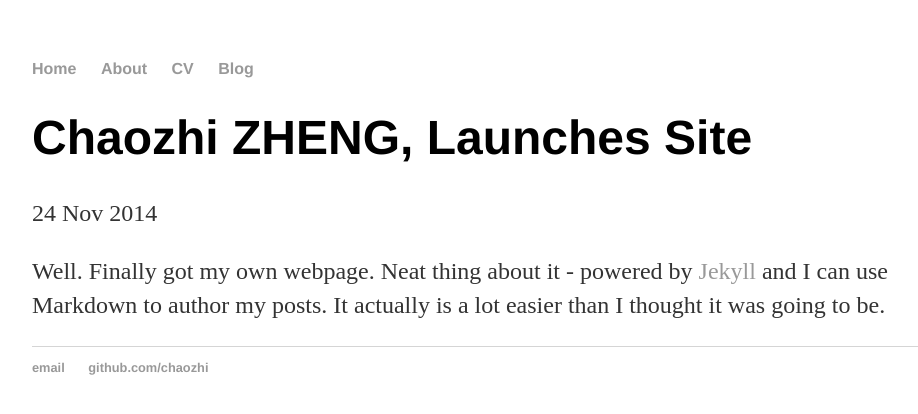
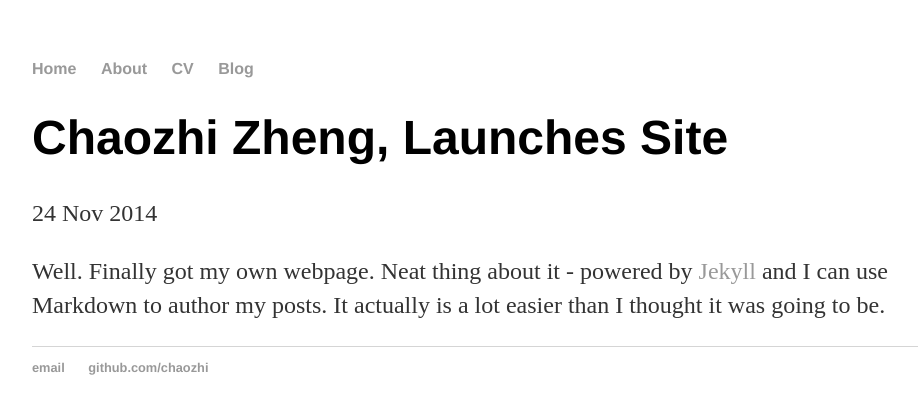
Before and after one commit to chaozhi/chaozhi.github.io, a Jekyll site: the page built from _posts/2014-11-24-Chaozhi-ZHENG-site-launched.md, in a window 1280 px wide. Shown: the top 414 px of the page, without its empty margins (160-1078 px from the left). Built offline with Jekyll 4.4.1, drawn with Linux system fonts in a browser that asks for light colours.

```diff
--- a/_posts/2014-11-24-Chaozhi-ZHENG-site-launched.md
+++ b/_posts/2014-11-24-Chaozhi-ZHENG-site-launched.md
@@ -1,6 +1,6 @@
 ---
 layout: post
-title: "Chaozhi ZHENG, Launches Site"
+title: "Chaozhi Zheng, Launches Site"
 date: 2014-11-24
 ---
 
```
